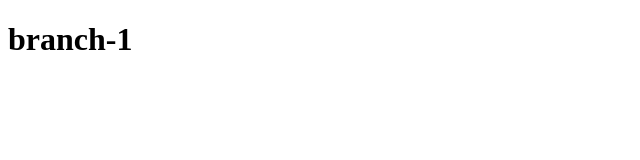
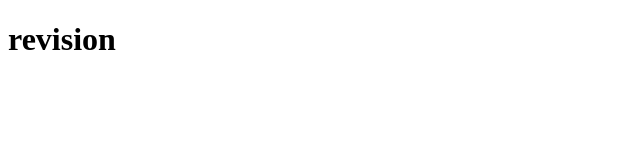
Before and after one commit to vandanaparmar2006/30-8-revision, a plain HTML site: page index.html in a window 1280 px wide. Shown: the full height of the page, 0-640 px from the left. Drawn offline with Linux system fonts and the light colour scheme.

Commit message:
first commit

```diff
--- a/index.html
+++ b/index.html
@@ -6,6 +6,6 @@
     <title>30-8-revision</title>
 </head>
 <body>
-    <h1>branch-1</h1>
+    <h1>revision</h1>
 </body>
 </html>
```
